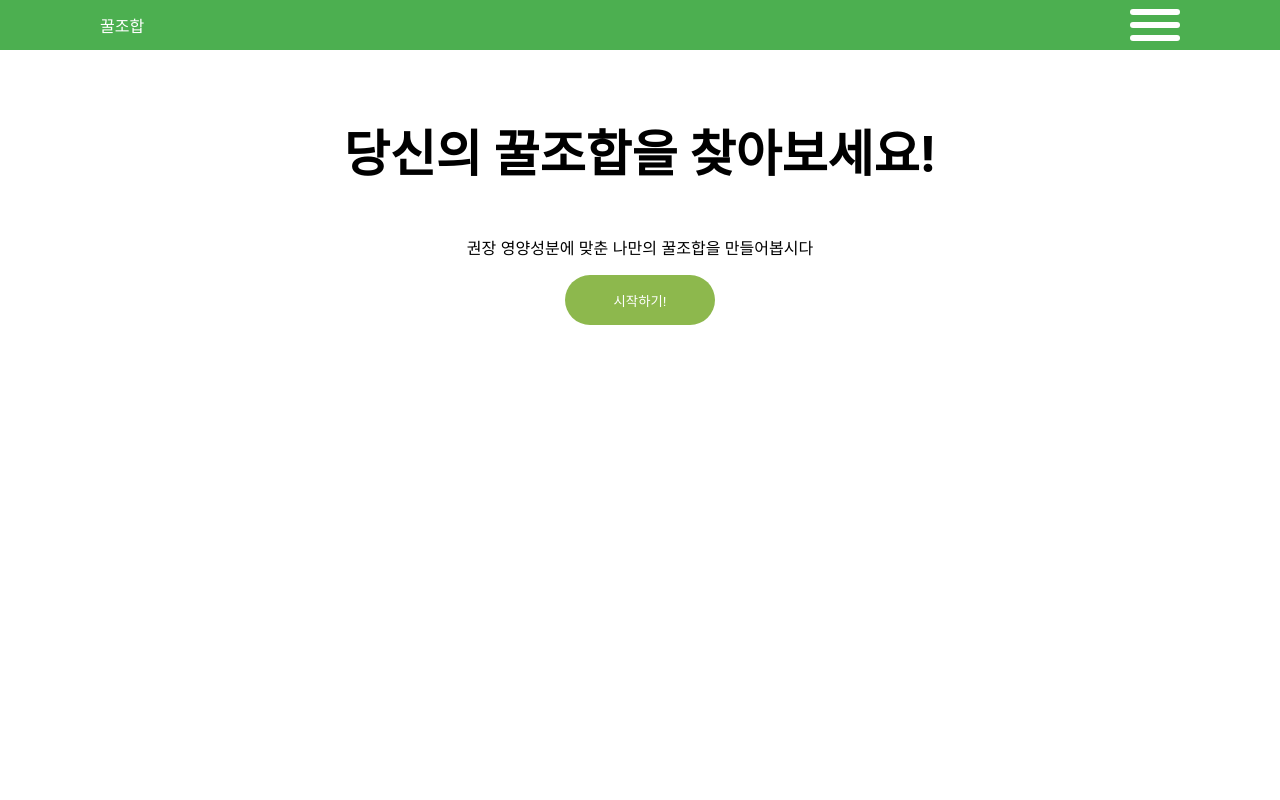
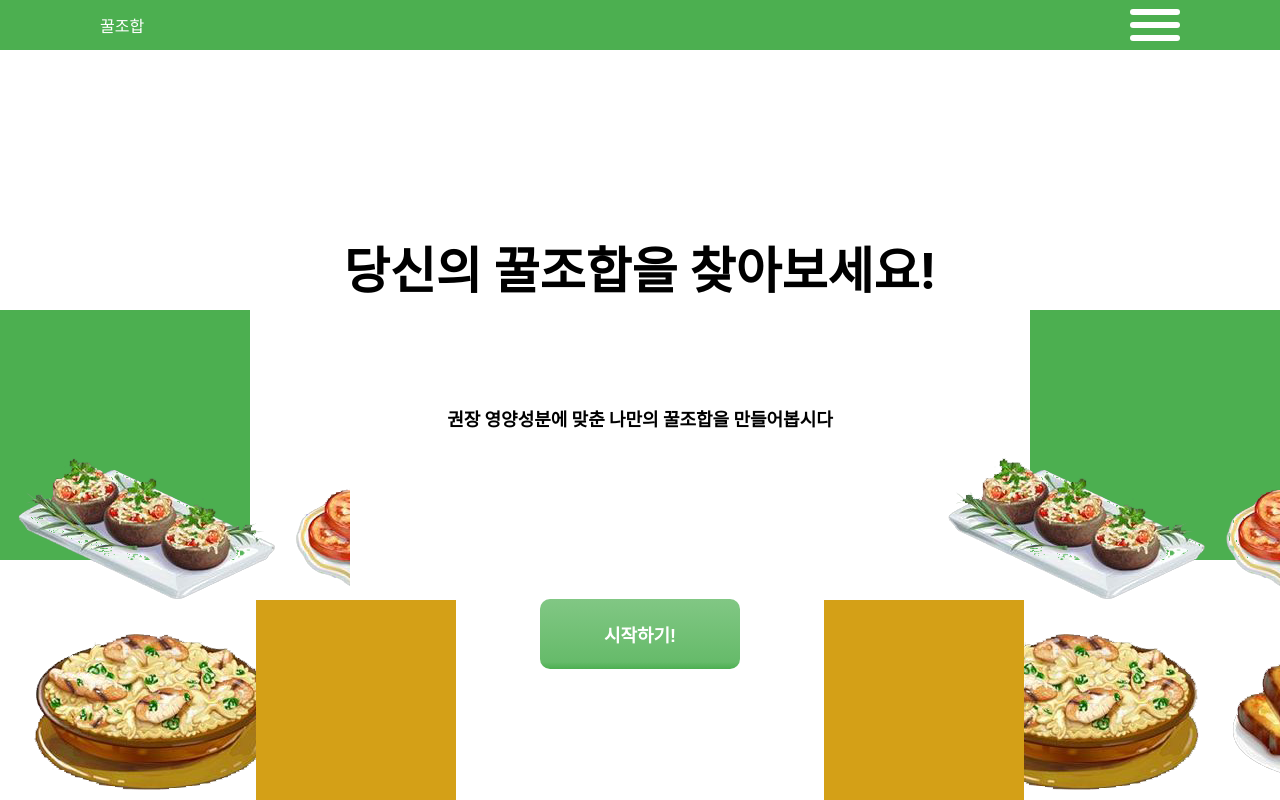
Before and after one commit to liebigbear/food_nutrition, a React (Create React App) app: page / in a window 1280 px wide. Built offline with nearby package versions, Linux system fonts and the light colour scheme.

Commit message:
프로젝트 개발(24.08.26)

```diff
--- a/src/App.css
+++ b/src/App.css
@@ -7,8 +7,17 @@ li{
   padding: 0;
 }
 .App{width: 100%; position: relative;}
+/* 재사용 css */
+.btn{
+  border: none; border-radius: 10px;
+  background:linear-gradient(#81c784, #66bb6a 90%, #4caf50 100%);
+  color: #fff; font-weight: bold; cursor: pointer;
+}
+.btn:hover{
+  background: #66bb6a;
+}
 /* wrap */
-.wrap{width: 100%; padding: 50px 100px 80px; margin-top: 30px;}
+.wrap{width: 100%; padding: 50px 100px 0;}
 /* top_nav */
 #top_nav{
   width: 100%; height: 50px; background: #4CAF50;
@@ -88,17 +97,84 @@ li{
 }
 /* MainPage */
 #main_page{
-  display: flex; flex-flow: column;
+  display: flex; flex-flow: column; height: 100vh;
   justify-content: center; align-items: center;
+  gap: 50px;
 }
 #main_page .main_center_title{
+  margin-top: 50px;
   font-size: 50px;
+  opacity: 0;
+  animation: show_img 1s ease-in-out; animation-delay: 0s;
+  animation-fill-mode: forwards;
+}
+#main_page .main_sub_title{
+  font-size: 18px;
+  font-weight: bold;
+  opacity: 0;
+  animation: show_img 1s ease-in-out; animation-delay: .5s;
+  animation-fill-mode: forwards;
 }
 #main_page .start_btn{
-  width: 150px; height: 50px;
-  border: none; border-radius: 30px;
-  background:rgba(100, 158, 13, 0.735);
-  color: #fff; cursor: pointer;
+  width: 200px; height: 70px;
+  margin-top: 100px;
+  font-size: 18px;
+  opacity: 0;
+  animation: show_img 1s ease-in-out; animation-delay: 1s;
+  animation-fill-mode: forwards;
+}
+/* food_bg */
+#main_page .food_bg{
+  width: 100%; height: 100%; position: absolute;
+  top: 0; left: 0; z-index: -1; overflow: hidden;
+}
+#main_page .food_bg .food_img{
+  width: 300px; height: 300px; background: aqua;
+  position: absolute; opacity: 0;
+  background: url('/assets/pngwing.com.png');
+}
+#main_page .food_bg .food_img.st{
+  animation: show_img 1s ease-in-out; animation-delay: 1s;
+  animation-fill-mode: forwards;
+}
+#main_page .food_bg .food_img.nd{
+  animation: show_img 1s ease-in-out; animation-delay: 1.3s;
+  animation-fill-mode: forwards; background: #4CAF50;
+}
+#main_page .food_bg .food_img.rd{
+  animation: show_img 1s ease-in-out; animation-delay: 1.6s;
+  animation-fill-mode: forwards; background: #D4A017;
+}
+/* st */
+#main_page .food_bg .food_img.no0{
+  bottom: 0; left: 0;
+}
+#main_page .food_bg .food_img.no1{
+  bottom: 0; right: 0;
+}
+/* nd */
+#main_page .food_bg .food_img.no2{
+  bottom: 30%; left: 0;
+}
+#main_page .food_bg .food_img.no3{
+  bottom: 30%; right: 0;
+}
+/* rd */
+#main_page .food_bg .food_img.no4{
+  bottom: 0; left: 20%;
+}
+#main_page .food_bg .food_img.no5{
+  bottom: 0; right: 20%;
+}
+@keyframes show_img{
+  0%{
+    opacity: 0;
+    transform: translateY(10%);
+  }
+  100%{
+    opacity: 1;
+    transform: translateY(0);
+  }
 }
 /* UserInfo */
 .now_info > span{
--- /dev/null
+++ b/src/functions/MainPage/MainPageFunction.js
@@ -0,0 +1,6 @@
+function useMainKit(){
+
+    return{
+    }
+}
+export default useMainKit;
--- a/src/routes/MainPage/MainPage.js
+++ b/src/routes/MainPage/MainPage.js
@@ -1,13 +1,35 @@
 import { useNavigate } from "react-router-dom";
+import useMainKit from "../../functions/MainPage/MainPageFunction";
 
 function MainPage(){
     const navigate = useNavigate();
+    const food_div_num = Array(0, 1, 2, 3, 4, 5);
+
+    console.log(food_div_num)
     return(
         <div id="main_page" className="wrap">
             <h1 className="main_center_title">당신의 꿀조합을 찾아보세요!</h1>
-            <p>권장 영양성분에 맞춘 나만의 꿀조합을 만들어봅시다</p>
+            <p className="main_sub_title">권장 영양성분에 맞춘 나만의 꿀조합을 만들어봅시다</p>
             <div>
-                <button className="start_btn" onClick={()=> navigate('/UserInfoSet')}>시작하기!</button>
+                <button className="btn start_btn" onClick={()=> navigate('/UserInfoSet')}>시작하기!</button>
+            </div>
+            <div className="food_bg">
+                {food_div_num.map((o, i)=>{
+                    if(i < 2){
+                        return <div
+                            key={i}
+                            className={`food_img st ${"no"+i}`}
+                            style={{width : '350px', height : '350px', zIndex : '-1'}}></div>
+                    } else if (1 < i && i < 4){
+                        return <div key={i}
+                            className={`food_img nd ${"no"+i}`}
+                            style={{width : '250px', height : '250px', zIndex : '-2'}}></div>
+                    } else if (3 < i && i < 6){
+                        return <div key={i}
+                            className={`food_img rd ${"no"+i}`}
+                            style={{width : '200px', height : '200px', zIndex : '0'}}></div>
+                    }
+                })}
             </div>
         </div>
     )
```
Also changed, not shown: assets/pngwing.com.png (added), src/css/public.css (added).
